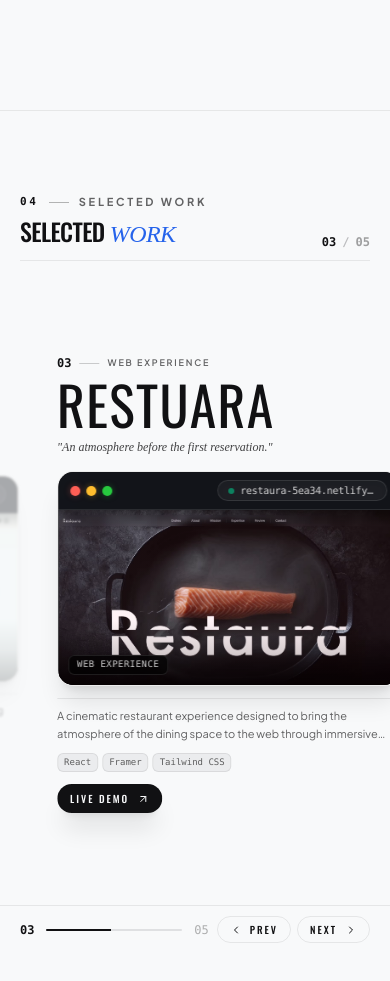
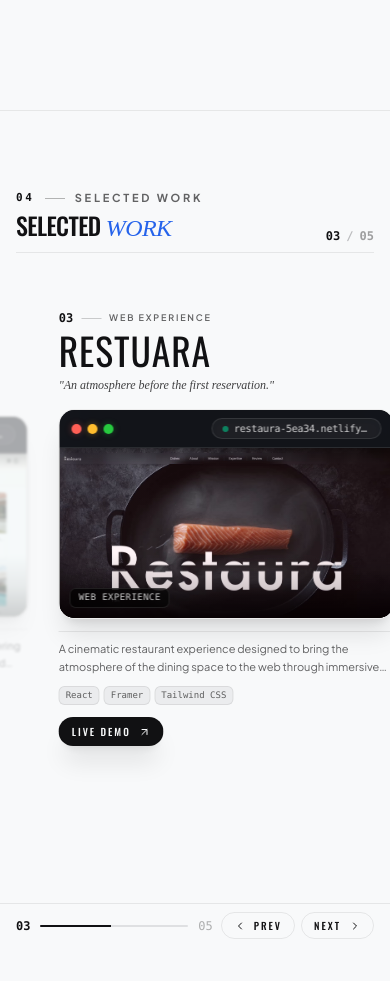
Before and after one commit to mohammedjambu/portfolio, a React (Vite) app: page / in a window 390 px wide. Shown: the part 5300-6281 px from the top of the page. Built offline with nearby package versions, Linux system fonts and the light colour scheme; a web font is replaced by a local one.

Commit message:
Working on the projects section

```diff
--- a/src/components/ProjectCard.jsx
+++ b/src/components/ProjectCard.jsx
@@ -225,7 +225,7 @@ export default function ProjectCard({ project, isActive }) {
             initial={false}
             animate={{ opacity: isActive ? 1 : 0.5, y: isActive ? 0 : 8 }}
             transition={{ duration: 0.6, delay: 0.05, ease: [0.16, 1, 0.3, 1] }}
-            className="text-[clamp(3.35rem,2.4vw,2.75rem)] font-display font-base uppercase tracking-wide text-onyx leading-[1.08]"
+            className="text-[clamp(2.35rem,2.4vw,2.75rem)] font-display font-base uppercase tracking-wide text-onyx leading-[1.08]"
           >
             {project.title}
           </motion.h3>
--- a/src/components/ProjectsSection.jsx
+++ b/src/components/ProjectsSection.jsx
@@ -1,4 +1,4 @@
-import React, { useState, useRef, useEffect } from 'react';
+import React, { useState, useRef, useEffect, useCallback } from 'react';
 import { motion, useScroll, useTransform, useSpring, useMotionValueEvent } from 'framer-motion';
 import SectionLabel from '../utils/SectionLabel';
 import ProjectCard from './ProjectCard';
@@ -17,7 +17,6 @@ export const PROJECTS_DATA = [
     githubUrl: null,
     liveUrl: 'https://www.smartsolarsolution.in/',
     themeGlow: 'from-amber-500/20 to-yellow-600/20',
-    image: '/images/projects/solartile.avif',
   },
   {
     id: 'wanderlust',
@@ -30,7 +29,6 @@ export const PROJECTS_DATA = [
     githubUrl: 'https://github.com/mohammedjambu/WanderLust',
     liveUrl: 'https://wanderlust-ebon-iota.vercel.app/',
     themeGlow: 'from-emerald-500/20 to-teal-600/20',
-    image: '/images/projects/wanderlust.avif',
   },
   {
     id: 'restuara',
@@ -43,7 +41,6 @@ export const PROJECTS_DATA = [
     githubUrl: null,
     liveUrl: 'https://restaura-5ea34.netlify.app/',
     themeGlow: 'from-rose-500/20 to-red-600/20',
-    image: '/images/projects/restaura.avif',
   },
   {
     id: 'green-cart-logistics',
@@ -56,7 +53,6 @@ export const PROJECTS_DATA = [
     githubUrl: null,
     liveUrl: null,
     themeGlow: 'from-teal-500/20 to-cyan-600/20',
-    image: '/images/projects/greencart.jpg',
   },
   {
     id: 'blog-platform',
@@ -69,7 +65,6 @@ export const PROJECTS_DATA = [
     githubUrl: 'https://github.com/mohammedjambu/BlogPlatform',
     liveUrl: 'https://blog-platform-six-zeta.vercel.app/',
     themeGlow: 'from-amber-500/20 to-orange-600/20',
-    image: '/images/projects/blog-platform.jpg',
   },
 ];
 
@@ -82,7 +77,7 @@ export default function ProjectsSection() {
   const viewportRef = useRef(null);
   const trackRef = useRef(null);
 
-  // Prefers-reduced-motion listener
+  // Prefers-reduced-motion detection
   useEffect(() => {
     const mediaQuery = window.matchMedia('(prefers-reduced-motion: reduce)');
     setPrefersReducedMotion(mediaQuery.matches);
@@ -99,24 +94,22 @@ export default function ProjectsSection() {
     };
   }, []);
 
-  // Isolated Scroll Progress tracking
   const { scrollYProgress } = useScroll({
     target: sectionRef,
     offset: ['start start', 'end end'],
   });
 
-  // Calculate dynamic horizontal translation distance
-  const updateTrackMeasurement = () => {
+  // [AUDIT FIX: Zoom-safe measurement listener calculating true scrollable delta]
+  const updateTrackMeasurement = useCallback(() => {
     if (trackRef.current && viewportRef.current) {
       const trackWidth = trackRef.current.scrollWidth;
       const viewportWidth = viewportRef.current.clientWidth;
       const travel = Math.max(0, trackWidth - viewportWidth);
       setMaxTranslate(travel);
     }
-  };
+  }, []);
 
-  // Center-detection for active project index
-  const updateActiveIndexFromTrack = () => {
+  const updateActiveIndexFromTrack = useCallback(() => {
     if (!trackRef.current) return;
     const cards = trackRef.current.children;
     if (!cards || cards.length === 0) return;
@@ -140,7 +133,7 @@ export default function ProjectsSection() {
     }
 
     setActiveProjectIndex((prev) => (prev !== closestIndex ? closestIndex : prev));
-  };
+  }, []);
 
   useEffect(() => {
     updateTrackMeasurement();
@@ -156,27 +149,30 @@ export default function ProjectsSection() {
     resizeObserver.observe(trackRef.current);
     resizeObserver.observe(viewportRef.current);
 
+    window.addEventListener('resize', updateTrackMeasurement);
+
     const timer = setTimeout(() => {
       updateTrackMeasurement();
       updateActiveIndexFromTrack();
-    }, 200);
+    }, 250);
 
     return () => {
       resizeObserver.disconnect();
+      window.removeEventListener('resize', updateTrackMeasurement);
       clearTimeout(timer);
     };
-  }, []);
+  }, [updateTrackMeasurement, updateActiveIndexFromTrack]);
 
-  // Smooth horizontal spring
-  const rawX = useTransform(scrollYProgress, [0.05, 0.95], [0, -maxTranslate]);
+  // Smooth horizontal translation spring
+  const rawX = useTransform(scrollYProgress, [0.04, 0.96], [0, -maxTranslate]);
   const smoothX = useSpring(rawX, {
     stiffness: 180,
     damping: 28,
     mass: 0.8,
   });
 
-  // Smooth progress width
-  const progressWidth = useTransform(scrollYProgress, [0.05, 0.95], ['0%', '100%']);
+  // Smooth progress bar width
+  const progressWidth = useTransform(scrollYProgress, [0.04, 0.96], ['0%', '100%']);
   const smoothProgressWidth = useSpring(progressWidth, {
     stiffness: 240,
     damping: 30,
@@ -189,19 +185,20 @@ export default function ProjectsSection() {
   const scrollToIndex = (targetIndex) => {
     if (!sectionRef.current) return;
     const boundedIndex = Math.max(0, Math.min(PROJECTS_DATA.length - 1, targetIndex));
-    const targetProgress = (boundedIndex / (PROJECTS_DATA.length - 1)) * 0.9 + 0.05;
+    const targetProgress = (boundedIndex / (PROJECTS_DATA.length - 1)) * 0.92 + 0.04;
 
     const sectionTop = sectionRef.current.offsetTop;
-    const sectionHeight = sectionRef.current.offsetHeight;
-    const viewportHeight = window.innerHeight;
-    const scrollableDistance = sectionHeight - viewportHeight;
-
+    const scrollableDistance = sectionRef.current.offsetHeight - window.innerHeight;
     const targetScrollY = sectionTop + targetProgress * scrollableDistance;
 
-    window.scrollTo({
-      top: targetScrollY,
-      behavior: 'smooth',
-    });
+    if (window.__lenis) {
+      window.__lenis.scrollTo(targetScrollY, { duration: 0.8 });
+    } else {
+      window.scrollTo({
+        top: targetScrollY,
+        behavior: 'smooth',
+      });
+    }
   };
 
   return (
@@ -210,25 +207,29 @@ export default function ProjectsSection() {
       ref={sectionRef}
       className="relative bg-porcelain border-t border-border-subtle min-h-[400vh] transition-colors duration-700"
     >
-      {/* STICKY VIEWPORT CONTAINER (100svh for height-proof scaling) */}
+      {/*
+        [AUDIT FIX: STICKY VIEWPORT CONTAINER (h-[100dvh] max-h-[100dvh])]
+        Replaced rigid pt-18/pt-16 and unchecked flex constraints.
+        Ensures header, horizontal card track, and footer controls remain 100% visible across 110%-150% zoom levels.
+      */}
       <div
         ref={viewportRef}
-        className="sticky top-0 h-[100svh] py-3 sm:py-5 lg:py-8 flex flex-col justify-between overflow-hidden select-none z-10"
+        className="sticky top-0 h-[100dvh] max-h-[100dvh] py-2 sm:py-3 lg:py-4 flex flex-col justify-between overflow-hidden select-none z-10"
       >
         {/* SECTION HEADER */}
         <motion.div
-          initial={{ opacity: 0, y: 20, filter: "blur(6px)" }}
-          whileInView={{ opacity: 1, y: 0, filter: "blur(0px)" }}
+          initial={{ opacity: 0, y: 15 }}
+          whileInView={{ opacity: 1, y: 0 }}
           viewport={{ once: true }}
-          transition={{ duration: 0.8, ease: [0.16, 1, 0.3, 1] }}
-          className="max-w-7xl mx-auto px-5 sm:px-6 lg:px-12 w-full shrink-0 pt-16 sm:pt-18 md:pt-6 lg:pt-8"
+          transition={{ duration: 0.6, ease: [0.16, 1, 0.3, 1] }}
+          className="max-w-7xl mx-auto px-4 sm:px-6 lg:px-12 w-full shrink-0 pt-16 sm:pt-20 md:pt-4 lg:pt-5"
         >
-          <div className="flex items-end justify-between gap-4 sm:gap-6 border-b border-border-subtle pb-2.5 sm:pb-4 transition-colors duration-700">
+          <div className="flex items-end justify-between gap-4 border-b border-border-subtle pb-2 sm:pb-3 transition-colors duration-700">
             <div>
-              <div className="mb-1">
+              <div className="mb-0.5 sm:mb-1">
                 <SectionLabel number="04" title="SELECTED WORK" />
               </div>
-              <h2 className="text-2xl sm:text-4xl md:text-5xl font-display font-medium uppercase tracking-tight text-onyx">
+              <h2 className="text-2xl sm:text-3xl md:text-4xl lg:text-5xl font-display font-medium uppercase tracking-tight text-onyx">
                 Selected <span className="font-serif text-accent italic font-normal">Work</span>
               </h2>
             </div>
@@ -239,19 +240,22 @@ export default function ProjectsSection() {
                 <span className="text-subtle/40">/</span>
                 <span className="text-subtle/60">05</span>
               </div>
-              <p className="text-xs sm:text-sm text-subtle max-w-xs font-normal leading-relaxed text-left hidden sm:block">
+              <p className="text-xs sm:text-sm text-subtle max-w-xs font-normal leading-relaxed text-right hidden sm:block">
                 Every project starts differently. What matters is turning the right idea into something useful and real.
               </p>
             </div>
           </div>
         </motion.div>
 
-        {/* MAIN HORIZONTAL TRACK */}
-        <div className="relative w-full flex-1 min-h-0 flex items-center overflow-hidden my-auto py-2">
+        {/*
+          MAIN HORIZONTAL TRACK
+          [AUDIT FIX: flex-1 min-h-0 container guarantees children never burst vertical bounds]
+        */}
+        <div className="relative w-full flex-1 min-h-0 flex items-center overflow-hidden my-auto py-1 sm:py-2">
           <motion.div
             ref={trackRef}
             style={{ x: prefersReducedMotion ? 0 : smoothX }}
-            className="flex items-center gap-8 sm:gap-12 md:gap-16 lg:gap-24 pl-[6vw] pr-[6vw] sm:pl-[10vw] sm:pr-[10vw] md:pl-[14vw] md:pr-[14vw] lg:pl-[18vw] lg:pr-[18vw] w-max h-full py-1"
+            className="flex items-center gap-6 sm:gap-10 md:gap-14 lg:gap-20 pl-[6vw] pr-[6vw] sm:pl-[10vw] sm:pr-[10vw] md:pl-[14vw] md:pr-[14vw] lg:pl-[16vw] lg:pr-[16vw] w-max h-full py-1"
           >
             {PROJECTS_DATA.map((project, idx) => {
               const isActive = activeProjectIndex === idx;
@@ -259,7 +263,8 @@ export default function ProjectsSection() {
               return (
                 <div
                   key={project.id}
-                  className="w-[88vw] sm:w-[82vw] md:w-[74vw] lg:w-[64vw] max-w-[1120px] h-auto max-h-full shrink-0 flex flex-col justify-center my-auto"
+                  /* [AUDIT FIX: Fluid card slot with max-h-[min(540px,78vh)] preventing top/bottom clipping at 110% zoom] */
+                  className="w-[86vw] sm:w-[80vw] md:w-[72vw] lg:w-[65vw] xl:w-[60vw] max-w-[1080px] h-full max-h-[min(540px,78vh)] shrink-0 flex flex-col justify-center my-auto"
                 >
                   <ProjectCard
                     project={project}
@@ -272,9 +277,9 @@ export default function ProjectsSection() {
         </div>
 
         {/* FOOTER NAVIGATION */}
-        <div className="max-w-7xl mx-auto px-5 sm:px-6 lg:px-12 w-full shrink-0 flex items-center justify-between pt-2.5 sm:pt-3 border-t border-border-subtle text-xs text-subtle font-mono transition-colors duration-700">
+        <div className="max-w-7xl mx-auto px-4 sm:px-6 lg:px-12 w-full shrink-0 flex items-center justify-between pt-2 pb-2 sm:pb-3 border-t border-border-subtle text-xs text-subtle font-mono transition-colors duration-700">
           {/* Progress Line */}
-          <div className="flex items-center gap-3 sm:gap-4 flex-1 max-w-xs sm:max-w-sm">
+          <div className="flex items-center gap-2.5 sm:gap-3.5 flex-1 max-w-xs sm:max-w-sm">
             <span className="text-onyx font-bold text-xs">
               {PROJECTS_DATA[activeProjectIndex].number}
             </span>
@@ -299,7 +304,7 @@ export default function ProjectsSection() {
               disabled={activeProjectIndex === 0}
               variant="outline"
               size="xs"
-              className="px-3 py-1 sm:px-4 sm:py-1.5 text-[10px] sm:text-xs"
+              className="px-3 py-1 sm:px-3.5 sm:py-1.5 text-[10px] sm:text-xs"
               icon={<ChevronLeft className="w-3 h-3 sm:w-3.5 sm:h-3.5" />}
               iconPosition="left"
               aria-label="Previous project"
@@ -313,7 +318,7 @@ export default function ProjectsSection() {
               disabled={activeProjectIndex === PROJECTS_DATA.length - 1}
               variant="outline"
               size="xs"
-              className="px-3 py-1 sm:px-4 sm:py-1.5 text-[10px] sm:text-xs"
+              className="px-3 py-1 sm:px-3.5 sm:py-1.5 text-[10px] sm:text-xs"
               icon={<ChevronRight className="w-3 h-3 sm:w-3.5 sm:h-3.5" />}
               iconPosition="right"
               aria-label="Next project"
```
